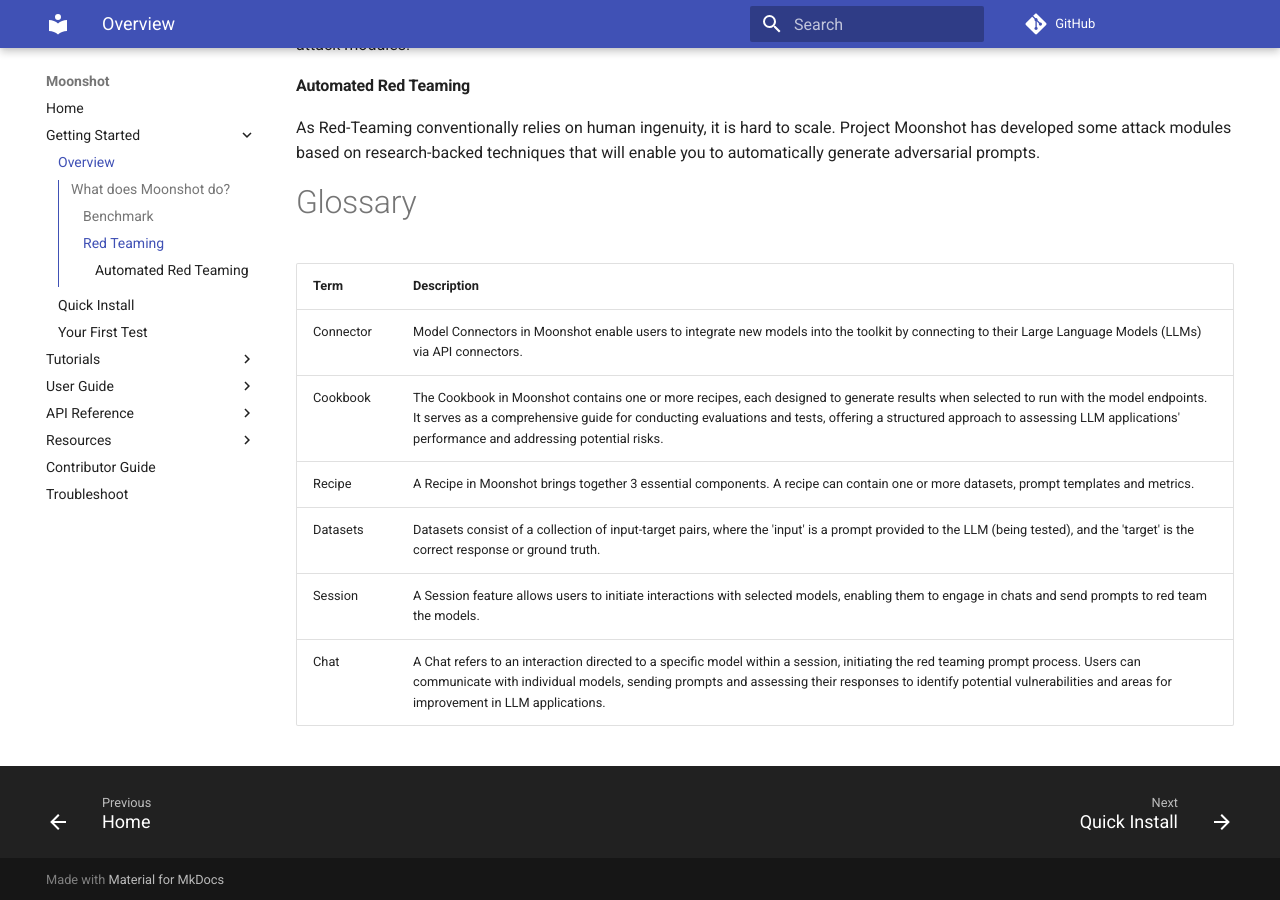
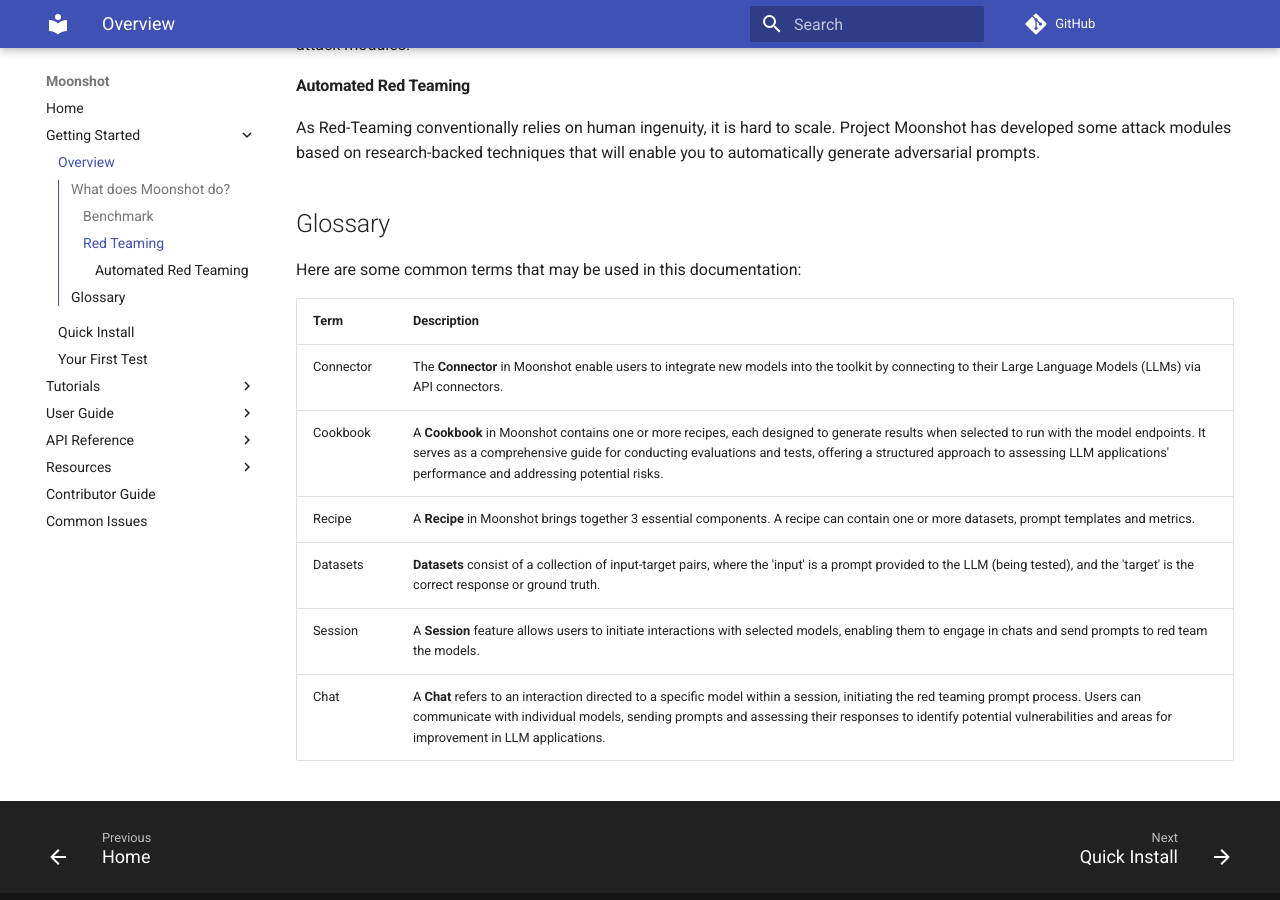
Before and after one commit to aiverify-foundation/moonshot, an MkDocs documentation site: the page built from docs/getting_started/overview.md, in a window 1280 px wide and 900 px high, scrolled down 827 px. Built offline with MkDocs 1.6.1 and Material for MkDocs 9.7.7, drawn with Linux system fonts in a browser that asks for light colours; comment, search, counter and statistics services are not loaded.

Commit message:
Edited typos, updated links and rename

```diff
--- a/docs/getting_started/overview.md
+++ b/docs/getting_started/overview.md
@@ -24,13 +24,14 @@
 
 As Red-Teaming conventionally relies on human ingenuity, it is hard to scale. Project Moonshot has developed some attack modules based on research-backed techniques that will enable you to automatically generate adversarial prompts.
 
-# Glossary
+## Glossary
+Here are some common terms that may be used in this documentation:
 
 | Term | Description |
 | --- | ---|
-| Connector | Model Connectors in Moonshot enable users to integrate new models into the toolkit by connecting to their Large Language Models (LLMs) via API connectors.  |
-| Cookbook | The Cookbook in Moonshot contains one or more recipes, each designed to generate results when selected to run with the model endpoints. It serves as a comprehensive guide for conducting evaluations and tests, offering a structured approach to assessing LLM applications' performance and addressing potential risks. |
-| Recipe | A Recipe in Moonshot brings together 3 essential components. A recipe can contain one or more datasets, prompt templates and metrics.  |
-| Datasets | Datasets consist of a collection of input-target pairs, where the 'input' is a prompt provided to the LLM (being tested), and the 'target' is the correct response or ground truth. |
-| Session | A Session feature allows users to initiate interactions with selected models, enabling them to engage in chats and send prompts to red team the models.  |
-| Chat | A Chat refers to an interaction directed to a specific model within a session, initiating the red teaming prompt process. Users can communicate with individual models, sending prompts and assessing their responses to identify potential vulnerabilities and areas for improvement in LLM applications. |
+| Connector | The **Connector** in Moonshot enable users to integrate new models into the toolkit by connecting to their Large Language Models (LLMs) via API connectors.  |
+| Cookbook | A **Cookbook** in Moonshot contains one or more recipes, each designed to generate results when selected to run with the model endpoints. It serves as a comprehensive guide for conducting evaluations and tests, offering a structured approach to assessing LLM applications' performance and addressing potential risks. |
+| Recipe | A **Recipe** in Moonshot brings together 3 essential components. A recipe can contain one or more datasets, prompt templates and metrics.  |
+| Datasets | **Datasets** consist of a collection of input-target pairs, where the 'input' is a prompt provided to the LLM (being tested), and the 'target' is the correct response or ground truth. |
+| Session | A **Session** feature allows users to initiate interactions with selected models, enabling them to engage in chats and send prompts to red team the models.  |
+| Chat | A **Chat** refers to an interaction directed to a specific model within a session, initiating the red teaming prompt process. Users can communicate with individual models, sending prompts and assessing their responses to identify potential vulnerabilities and areas for improvement in LLM applications. |
--- a/mkdocs.yml
+++ b/mkdocs.yml
@@ -107,4 +107,4 @@
       - Metrics: resources/metrics.md
       - Attack Modules: resources/attack_modules.md
   - Contributor Guide: contributing.md
-  - Troubleshoot : troubleshoot.md
+  - Common Issues : common_issues.md
```
Also changed, not shown: docs/common_issues.md (renamed from docs/troubleshoot.md, +21 -11 lines), docs/index.md (+2 -2 lines).
